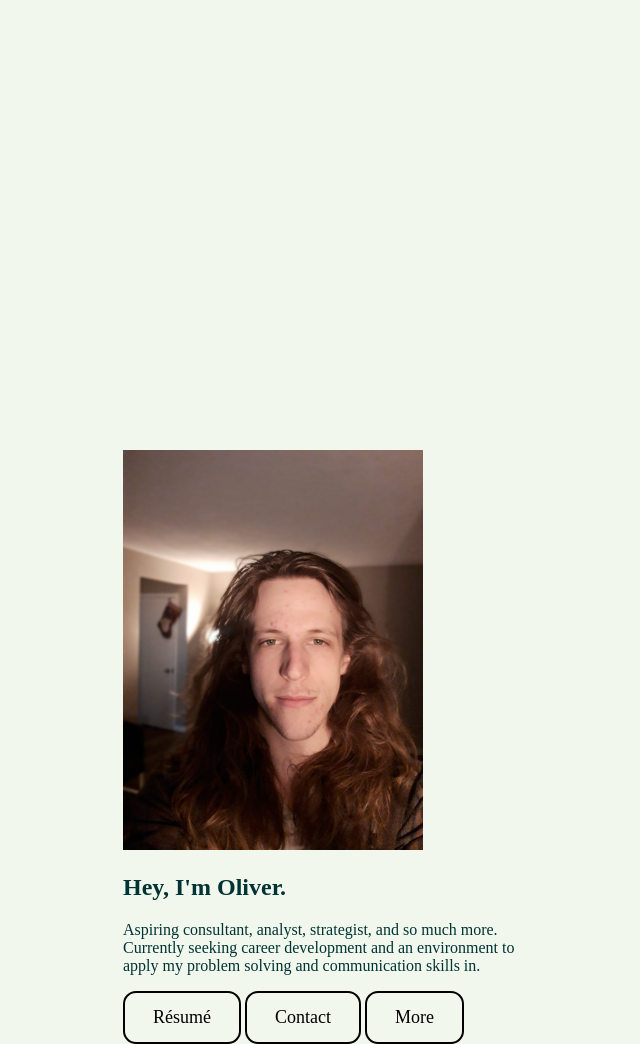
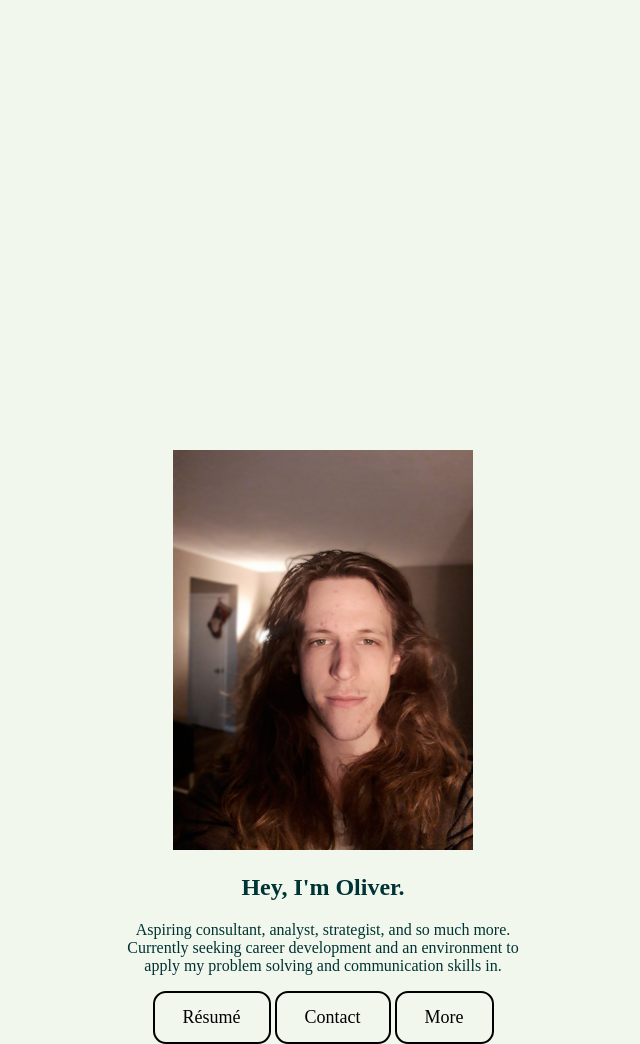
Before and after one commit to allofher/allofher.github.io, a Jekyll site: the page index.html, which Jekyll copies as it is, in a window 1280 px wide. Shown: the whole page, without its empty margins (517-1157 px from the left). Built offline with Jekyll 4.4.1, drawn with Linux system fonts in a browser that asks for light colours.

Commit message:
Update index.html

```diff
--- a/index.html
+++ b/index.html
@@ -49,10 +49,7 @@
 				margin-top: -10em;
 				width: 400px;
 				word-wrap: break-word;
-			}
-
-			section2 {
-				position: relative;
+				text-align: center;
 			}
 		</style>
 		</head>
```
